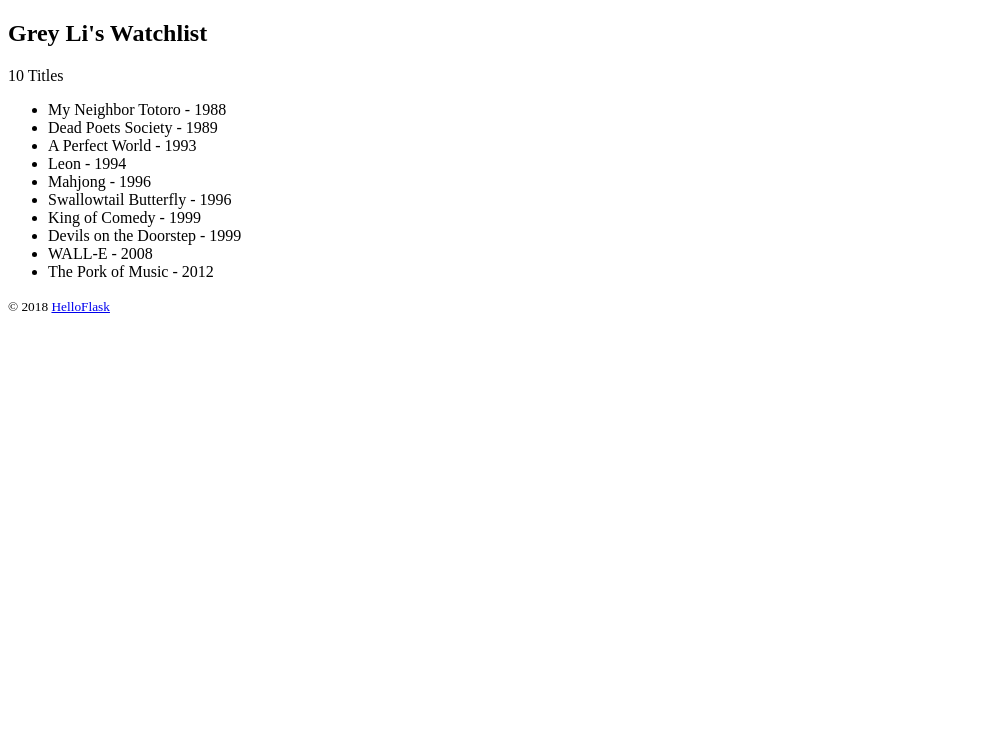
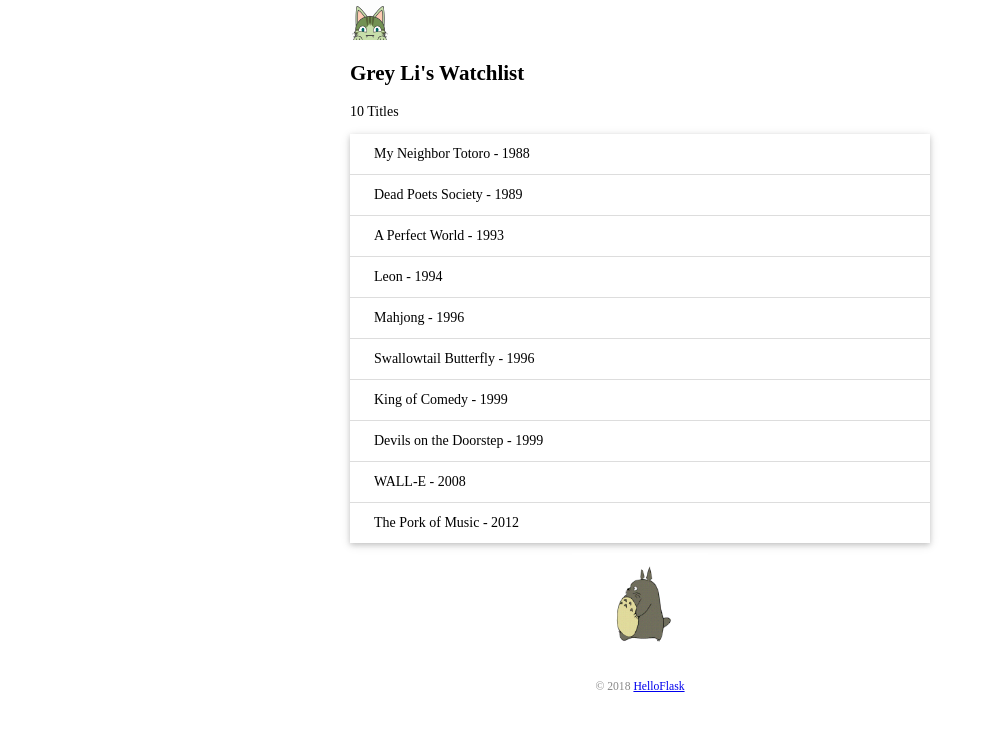
Before and after one commit to Createitv/The-Web-Developer-Bootcamp, a Flask app: page / in a window 1280 px wide. Shown: the top 731 px of the page, without its empty margins (0-988 px from the left). Run offline with Flask 2, Linux system fonts and the light colour scheme.

Commit message:
add static file

```diff
--- /dev/null
+++ b/11-Flask/ch03/static/css/style.css
@@ -0,0 +1,41 @@
+body {
+	margin: auto;
+	max-width: 580px;
+	font-size: 14px;
+	font-family: serif;
+}
+
+footer {
+	color: #888;
+	margin-top: 15px;
+	text-align: center;
+	padding: 10px;
+}
+.avatar {
+	width: 40px;
+}
+
+.movie-list {
+	list-style-type: none;
+	padding: 0;
+	margin-bottom: 10px;
+	box-shadow: 0 2px 5px 0 rgba(0, 0, 0, 0.16),
+		0 2px 10px 0 rgba(0, 0, 0, 0.12);
+}
+.movie-list li {
+	padding: 12px 24px;
+	border-bottom: 1px solid #ddd;
+}
+.movie-list li:last-child {
+	border-bottom: none;
+}
+
+.movie-list li:hover {
+	background-color: #f8f9fa;
+}
+
+.totoro {
+	display: block;
+	margin: 0 auto;
+	height: 100px;
+}
--- a/11-Flask/ch03/templates/index.html
+++ b/11-Flask/ch03/templates/index.html
@@ -4,16 +4,22 @@
 <head>
     <meta charset="utf-8">
     <title>{{ name }}'s Watchlist</title>
+    <link rel="icon" href="{{ url_for('static', filename='favicon.ico') }}">
+    <link rel="stylesheet" href="{{ url_for('static', filename='css/style.css') }}">
 </head>
 
 <body>
-    <h2>{{ name }}'s Watchlist</h2>
+    <img alt="Avatar" class="avatar" src="{{ url_for('static', filename='images/avatar.png') }}">
+    <h2>
+        {{ name }}'s Watchlist
+    </h2>
     <p>{{ movies|length }} Titles</p>
-    <ul>
+    <ul class="movie-list">
         {% for movie in movies %}
         <li>{{ movie.title }} - {{ movie.year }}</li>
         {% endfor %}
     </ul>
+    <img src="{{ url_for('static', filename='images/totoro.gif') }}" alt="Walking Totoro" class='totoro'>
     <footer>
         <small>&copy; 2018 <a href="http://helloflask.com/tutorial">HelloFlask</a></small>
     </footer>
```
Also changed, not shown: 11-Flask/ch03/static/favicon.ico (added), 11-Flask/ch03/static/images/avatar.png (added), 11-Flask/ch03/static/images/totoro.gif (added).
